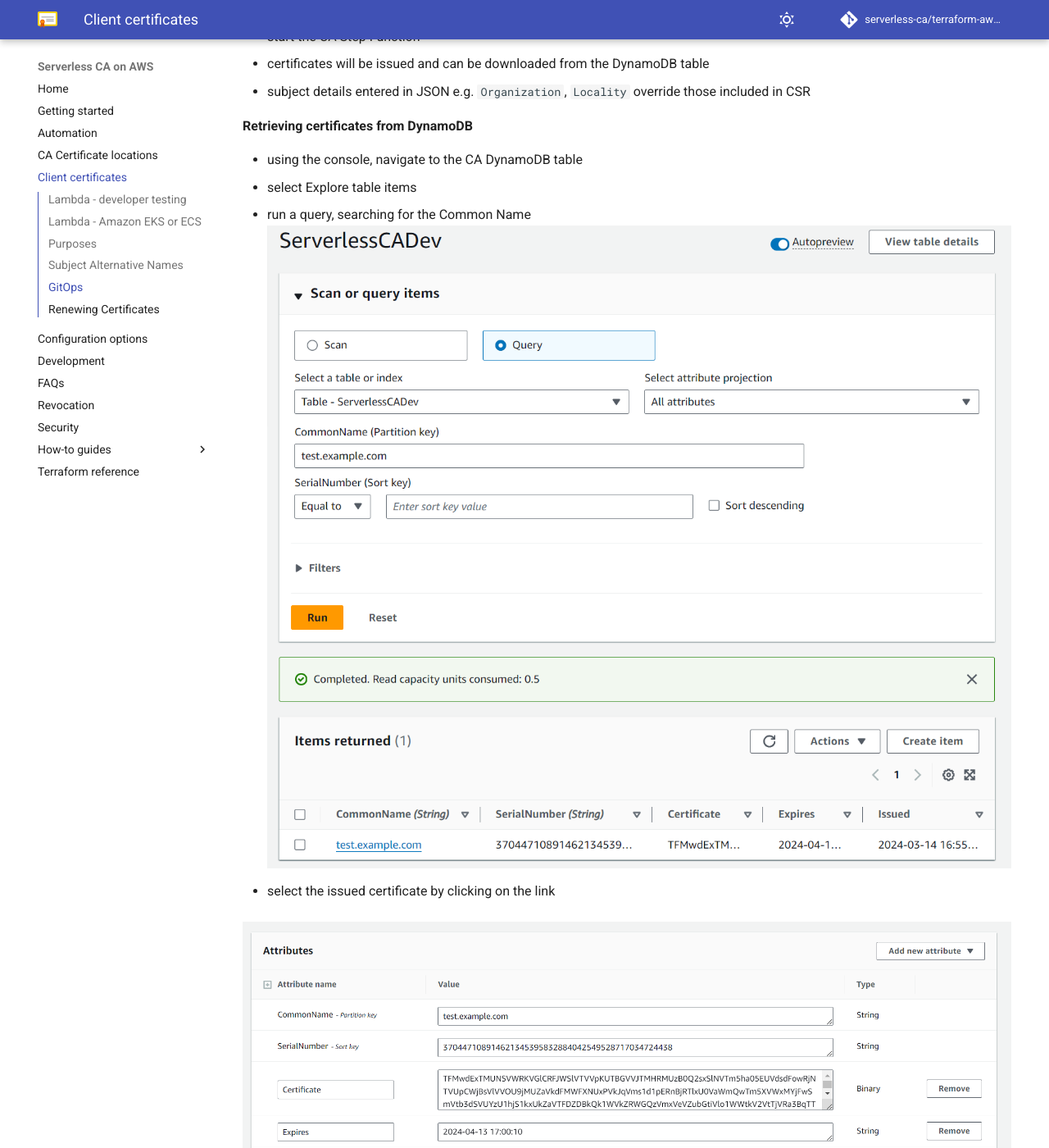
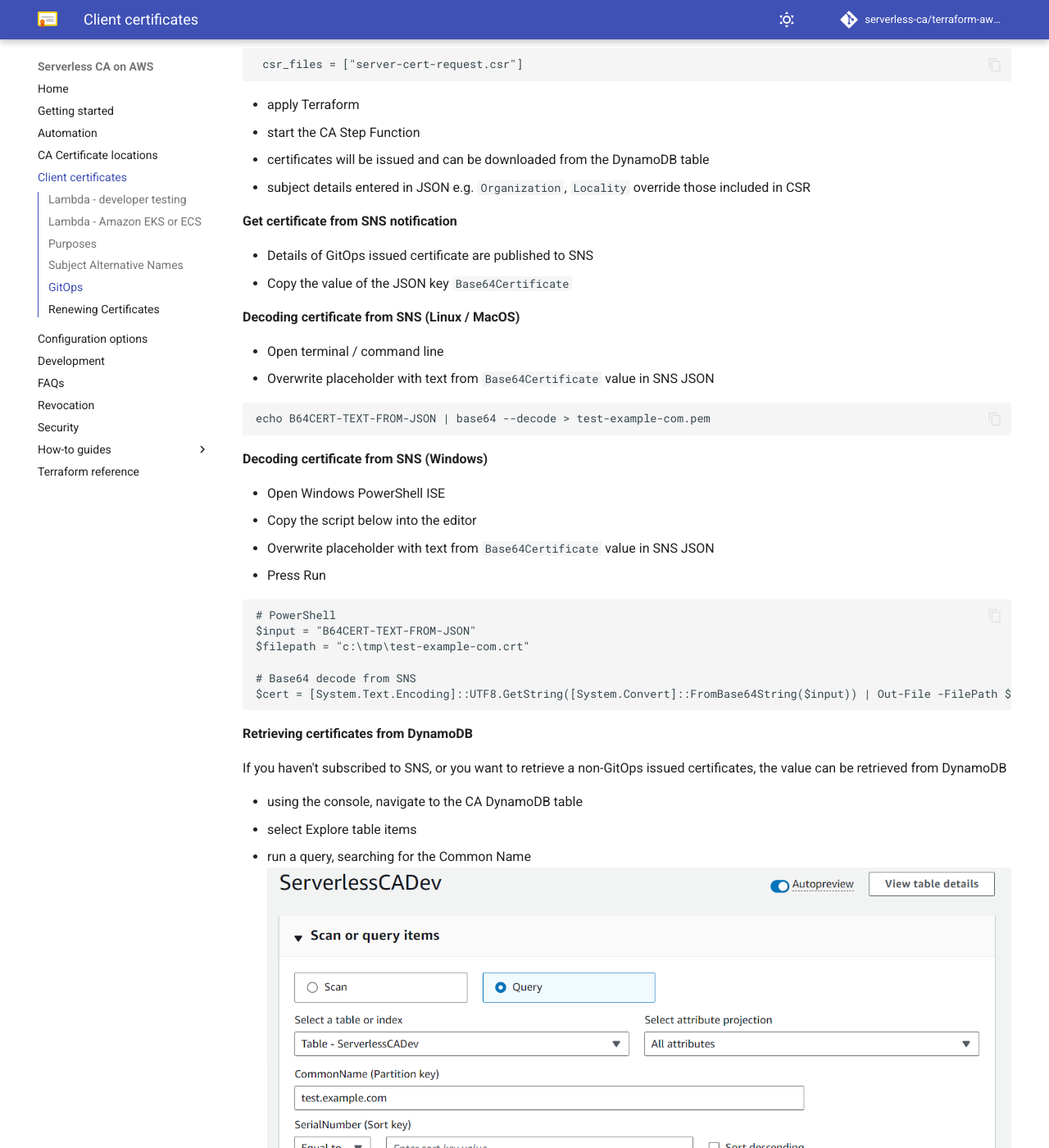
Before and after one commit to serverless-ca/terraform-aws-ca, an MkDocs documentation site: the page built from docs/client-certificates.md, in a window 1280 px wide and 1400 px high, scrolled down 2982 px. Shown: the whole window at 82% size. Built offline with MkDocs 1.6.1 and Material for MkDocs 9.7.7, drawn with Linux system fonts in a browser that asks for light colours; comment, search, counter and statistics services are not loaded; some of the changed text lies outside the part shown.

Commit message:
Add documentation for SNS notification

````diff
--- a/docs/client-certificates.md
+++ b/docs/client-certificates.md
@@ -82,6 +82,11 @@
 * change the value of Terraform variable `cert_info_files` to  `["tls", "revoked", "revoked-root-ca"]`
 * apply Terraform
 
+**Subscribe to SNS Topic**
+
+* Using the AWS console, SNS, subscribe to the CA Notifications SNS Topic using your email address
+* Confirm the susbscription
+
 **Adding CSR File to CA repository**
 
 * In the example below replace `dev` with your environment name
@@ -113,7 +118,37 @@
 * certificates will be issued and can be downloaded from the DynamoDB table
 * subject details entered in JSON e.g. `Organization`, `Locality` override those included in CSR
 
+**Get certificate from SNS notification**
+
+* Details of GitOps issued certificate are published to SNS
+* Copy the value of the JSON key `Base64Certificate`
+
+**Decoding certificate from SNS (Linux / MacOS)**
+
+* Open terminal / command line
+* Overwrite placeholder with text from `Base64Certificate` value in SNS JSON
+```bash
+echo B64CERT-TEXT-FROM-JSON | base64 --decode > test-example-com.pem
+```
+
+**Decoding certificate from SNS (Windows)**
+
+* Open Windows PowerShell ISE
+* Copy the script below into the editor
+* Overwrite placeholder with text from `Base64Certificate` value in SNS JSON
+* Press Run
+```PowerShell
+# PowerShell
+$input = "B64CERT-TEXT-FROM-JSON"
+$filepath = "c:\tmp\test-example-com.crt"
+
+# Base64 decode from SNS
+$cert = [System.Text.Encoding]::UTF8.GetString([System.Convert]::FromBase64String($input)) | Out-File -FilePath $filepath
+```
+
 **Retrieving certificates from DynamoDB**
+
+If you haven't subscribed to SNS, or you want to retrieve a non-GitOps issued certificates, the value can be retrieved from DynamoDB
 
 * using the console, navigate to the CA DynamoDB table
 * select Explore table items
````
